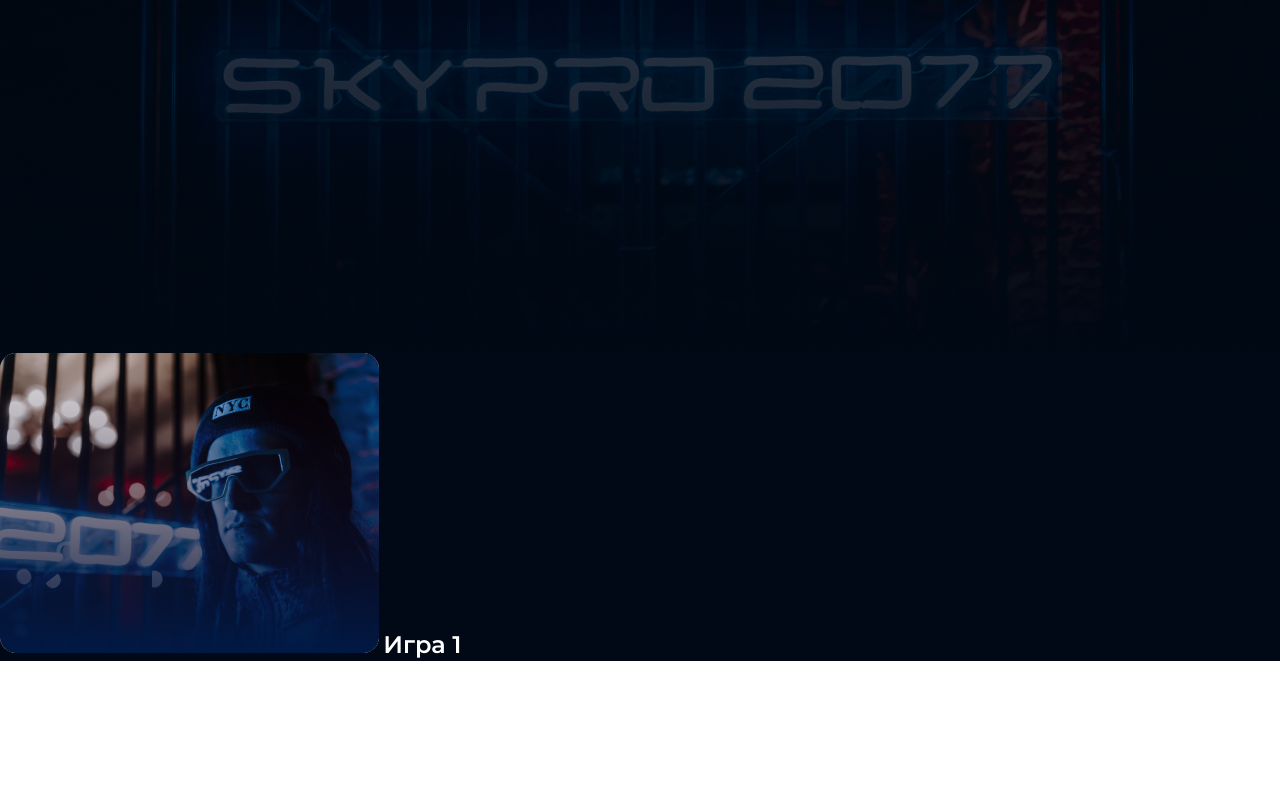
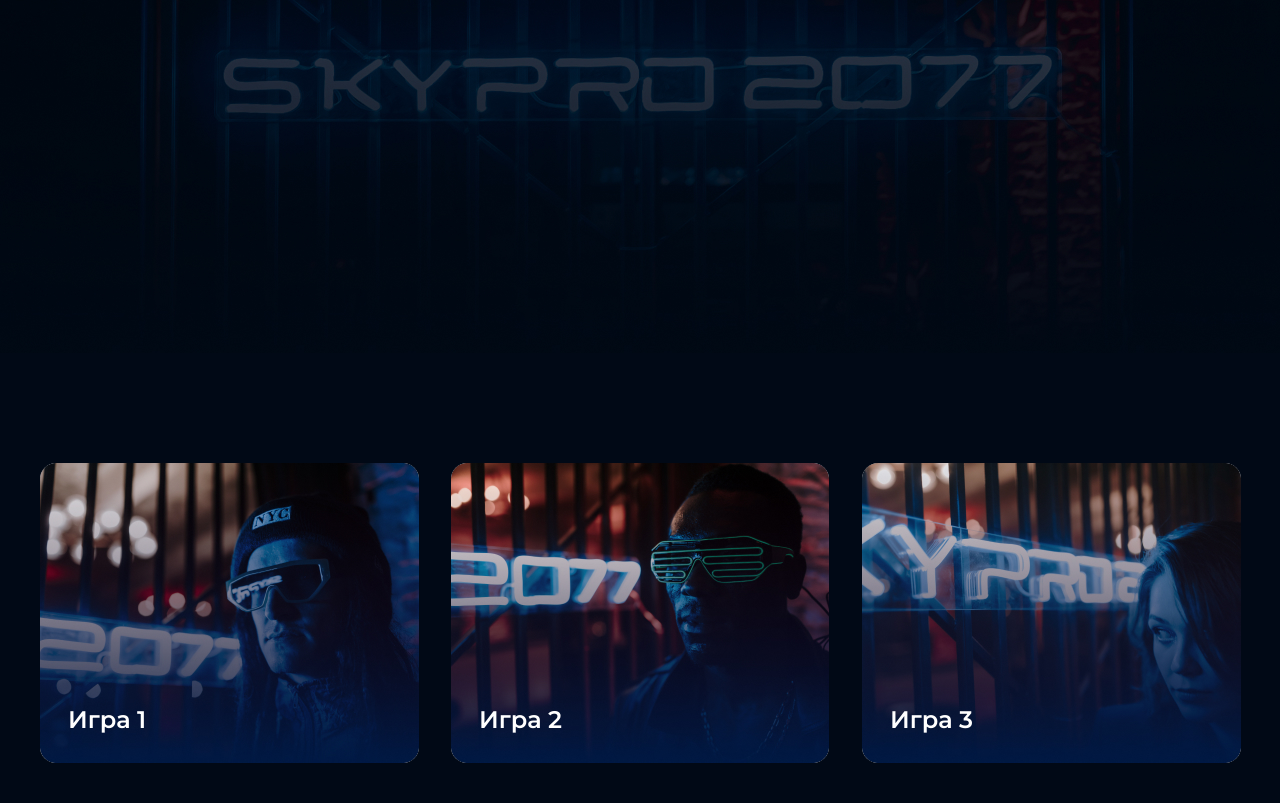
Before and after one commit to DimitrusB/2-nd-course-hw, a plain HTML site: page index.html in a window 1280 px wide. Shown: the part 671-1474 px from the top of the page. Before the commit the page ends 1332 px from the top, so only its background shows below. Drawn offline with Linux system fonts and the light colour scheme.

Commit message:
Ending Desktop

```diff
--- a/index.html
+++ b/index.html
@@ -18,8 +18,16 @@
     </div>
     <div class="second__header center">
         <div class="second__header_play">
-            <img  class="second__header_play-1" src="img/play1.jpg" alt="play1">
+            <img  class="second__header_play-img" src="img/play1.jpg" alt="play1">
            <span class="second__header_play-text"> Игра 1</span>
+        </div>
+        <div class="second__header_play">
+            <img  class="second__header_play-img" src="img/play2.jpg" alt="play1">
+           <span class="second__header_play-text"> Игра 2</span>
+        </div>
+        <div class="second__header_play">
+            <img  class="second__header_play-img" src="img/play3.jpg" alt="play1">
+           <span class="second__header_play-text"> Игра 3</span>
         </div>
     </div>
 </body>
--- a/style.scss
+++ b/style.scss
@@ -4,7 +4,7 @@
         font-family: Montserrat, sans-serif;
 }
 .center{
-        padding-left: calc(50% - 720px);
+        padding-left: calc(50% - 600px);
         padding-right: calc(50% - 720px);
 }
 
@@ -53,18 +53,31 @@
         background-position: center;
         background-size: cover;
         max-width: 1440px;
+        min-height: 556px;
         background-image: url(img/Rectangle5.jpg);
+        display: flex;
+        align-items: center;
+        justify-content: flex-start;
+        gap: 32px;
+        flex-wrap: wrap;
         &_play{
-                &-1{
+                max-width: 379px;
+                &-img{
                 border-radius: 16px;
                 }
                 &-text{
+                width: 79px;
                 font-style: normal;
                 font-weight: 600;
                 font-size: 24px;
                 line-height: 32px;
                 color: #FFFFFF;
+                position: relative;
+                left: 28px;
+                bottom: 63px;
                 }
+
+
         }
 
 }
```
Also changed, not shown: style.css, 1 other file.
